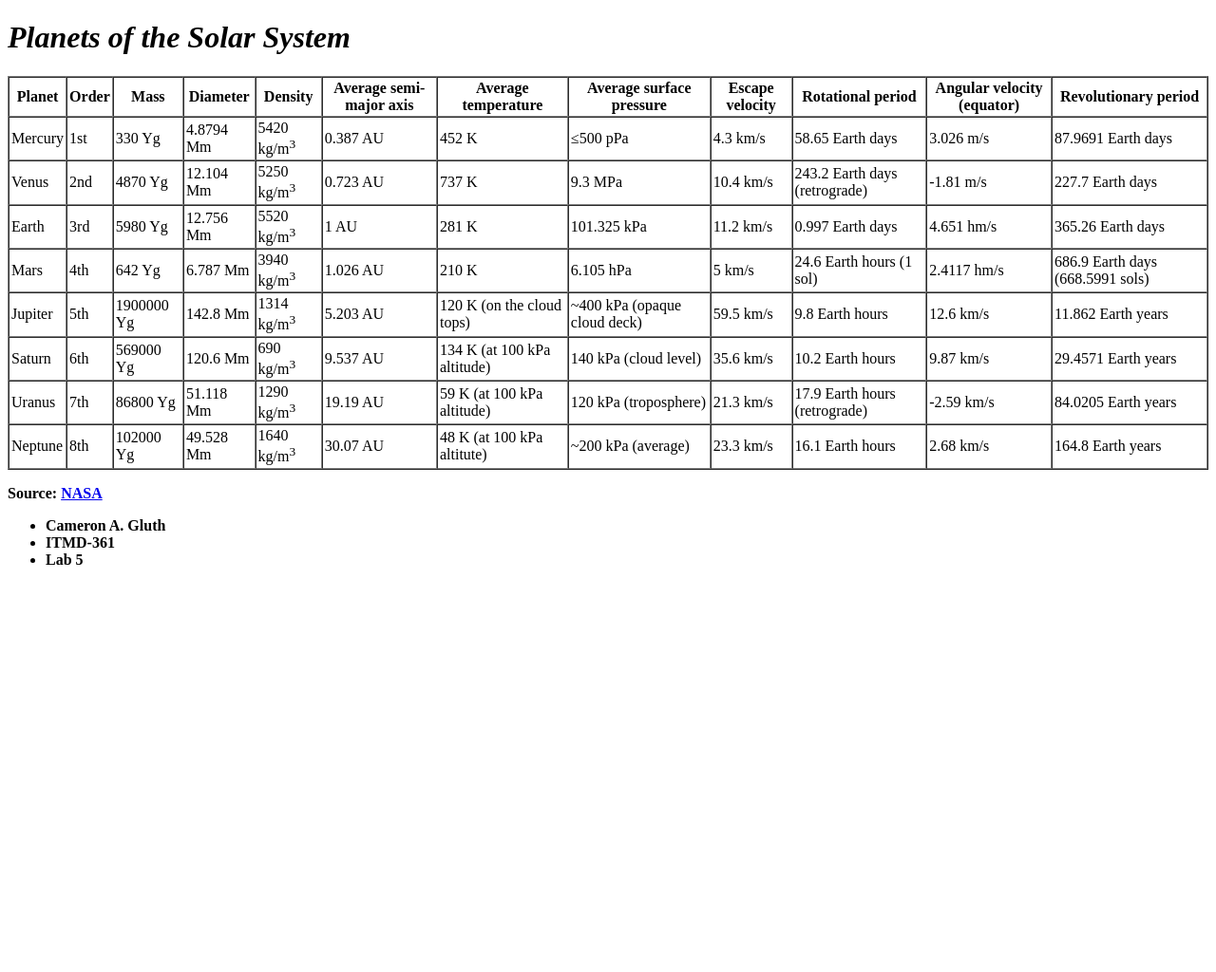
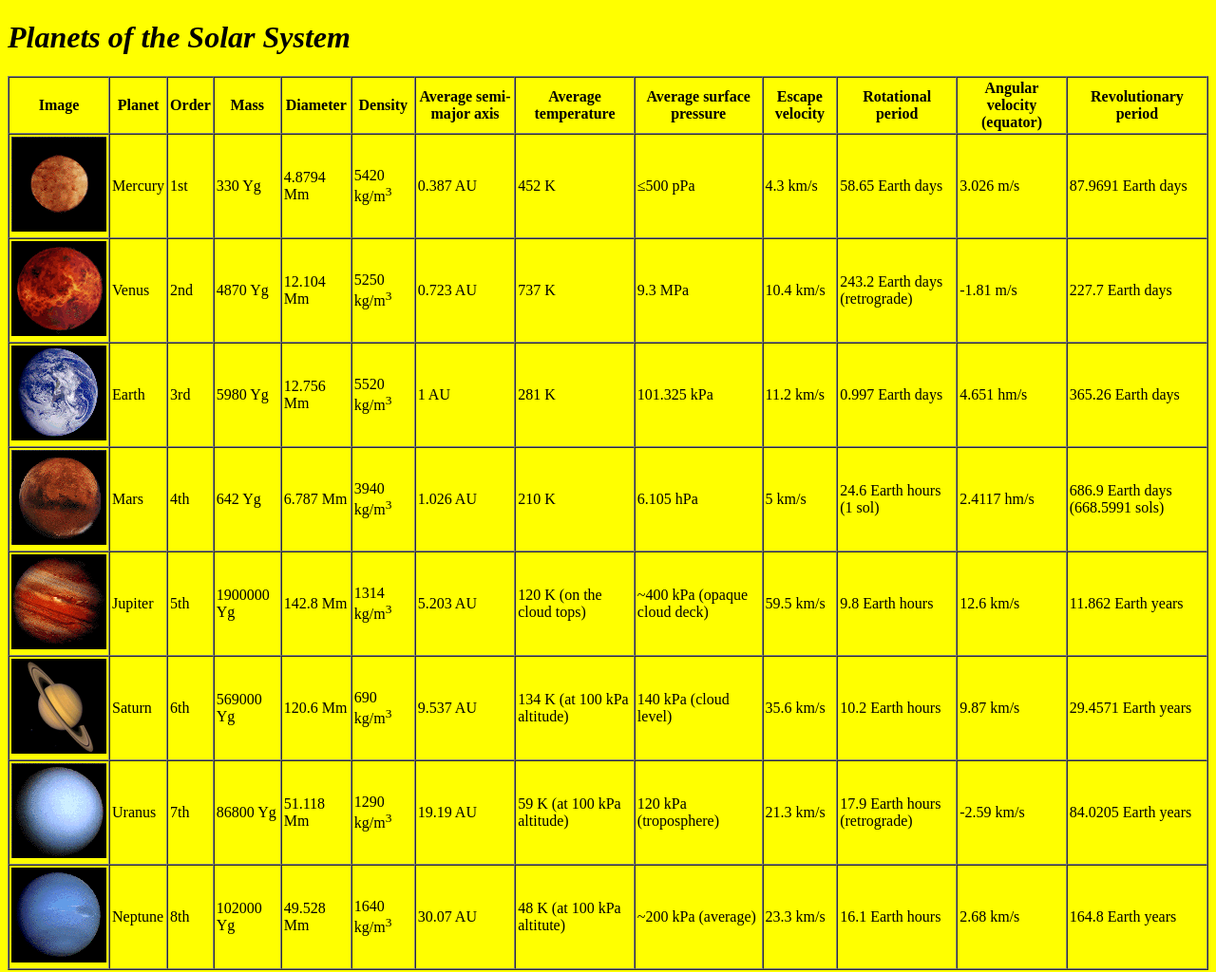
Before and after one commit to CameronAGluth/ITMD361_LabE, a plain HTML site: page index.html in a window 1280 px wide. Shown: the top 1024 px of the page at 95% size. Before the commit the page ends 800 px from the top, so only its background shows below. Drawn offline with Linux system fonts and the light colour scheme.

Commit message:
adding images and background colour

```diff
--- a/index.html
+++ b/index.html
@@ -4,10 +4,11 @@
   <meta charset="UTF-8">
   <title>Planets of the Solar System</title>
 </head>
-<body>
+<body style="background-color:yellow;">
   <h1><em>Planets of the Solar System</em></h1>
   <table cellpadding=2 cellspacing=0 border=1 class="ws-table-all" id="planets">
     <tr>
+        <th>Image</th>
         <th>Planet</th>
         <th>Order</th>
         <th>Mass</th>
@@ -22,6 +23,7 @@
         <th>Revolutionary period</th>
     </tr>
     <tr>
+        <td><img src="./images/mercury_(planet).jpg"></td>
         <td>Mercury</td>
         <td>1st</td>
         <td>330 Yg</td>
@@ -36,6 +38,7 @@
         <td>87.9691 Earth days</td>
     </tr>
     <tr>
+        <td><img src="./images/venus.jpg"></td>
         <td>Venus</td>
         <td>2nd</td>
         <td>4870 Yg</td>
@@ -50,6 +53,7 @@
         <td>227.7 Earth days</td>
     </tr>
     <tr>
+        <td><img src="./images/earth.jpg"></td>
         <td>Earth</td>
         <td>3rd</td>
         <td>5980 Yg</td>
@@ -64,6 +68,7 @@
         <td>365.26 Earth days</td>
     </tr>
     <tr>
+        <td><img src="./images/mars.jpg"></td>
         <td>Mars</td>
         <td>4th</td>
         <td>642 Yg</td>
@@ -78,6 +83,7 @@
         <td>686.9 Earth days (668.5991 sols)</td>
     </tr>
     <tr>
+        <td><img src="./images/jupiter.jpg"></td>
         <td>Jupiter</td>
         <td>5th</td>
         <td>1900000 Yg</td>
@@ -92,6 +98,7 @@
         <td>11.862 Earth years</td>
     </tr>
     <tr>
+        <td><img src="./images/saturn.jpg"></td>
         <td>Saturn</td>
         <td>6th</td>
         <td>569000 Yg</td>
@@ -106,6 +113,7 @@
         <td>29.4571 Earth years</td>
     </tr>
     <tr>
+        <td><img src="./images/uranus.jpg"></td>
         <td>Uranus</td>
         <td>7th</td>
         <td>86800 Yg</td>
@@ -120,6 +128,7 @@
         <td>84.0205 Earth years</td>
     </tr>
     <tr>
+        <td><img src="./images/neptune.jpg"></td>
         <td>Neptune</td>
         <td>8th</td>
         <td>102000 Yg</td>
```
Also changed, not shown: images/earth.jpg (added), images/jupiter.jpg (added), images/mars.jpg (added), images/mercury_(planet).jpg (added), images/neptune.jpg (added), images/saturn.jpg (added), images/uranus.jpg (added), images/venus.jpg (added).
